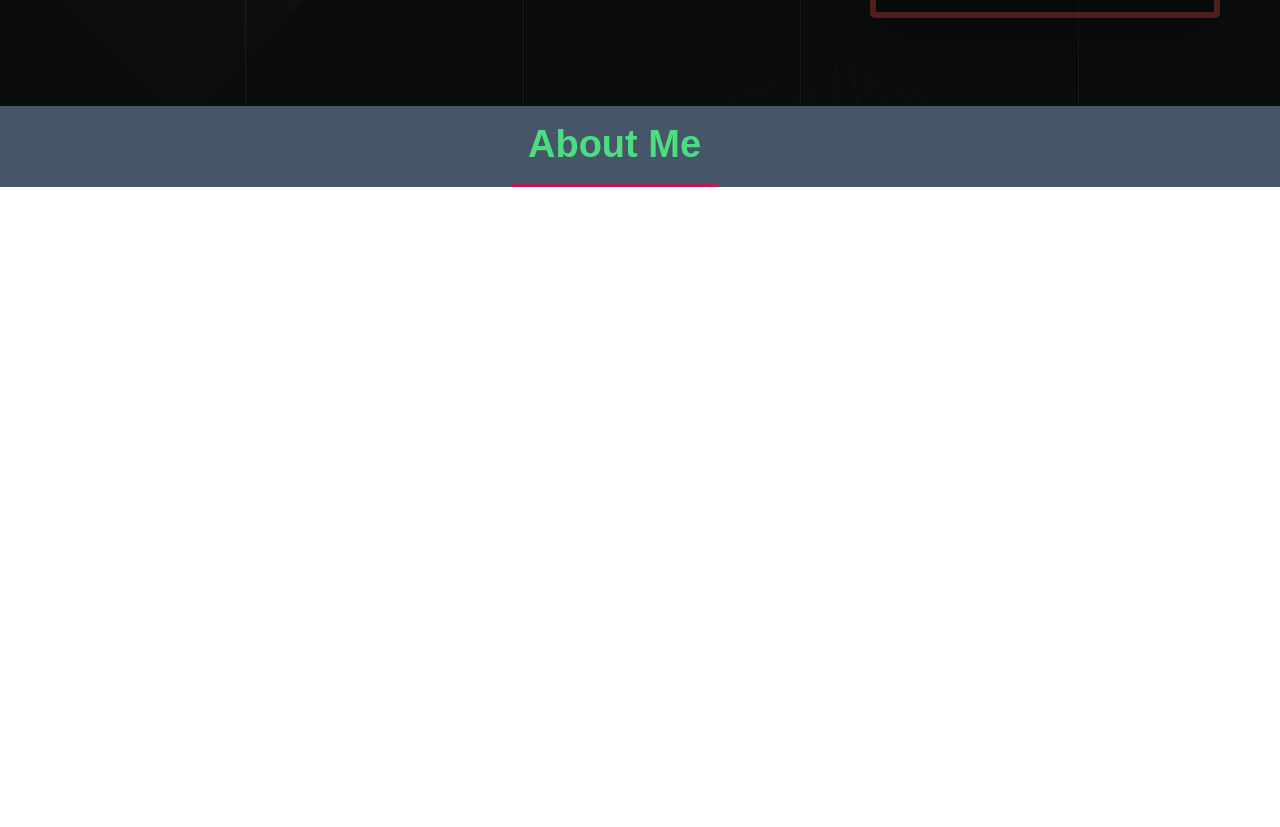
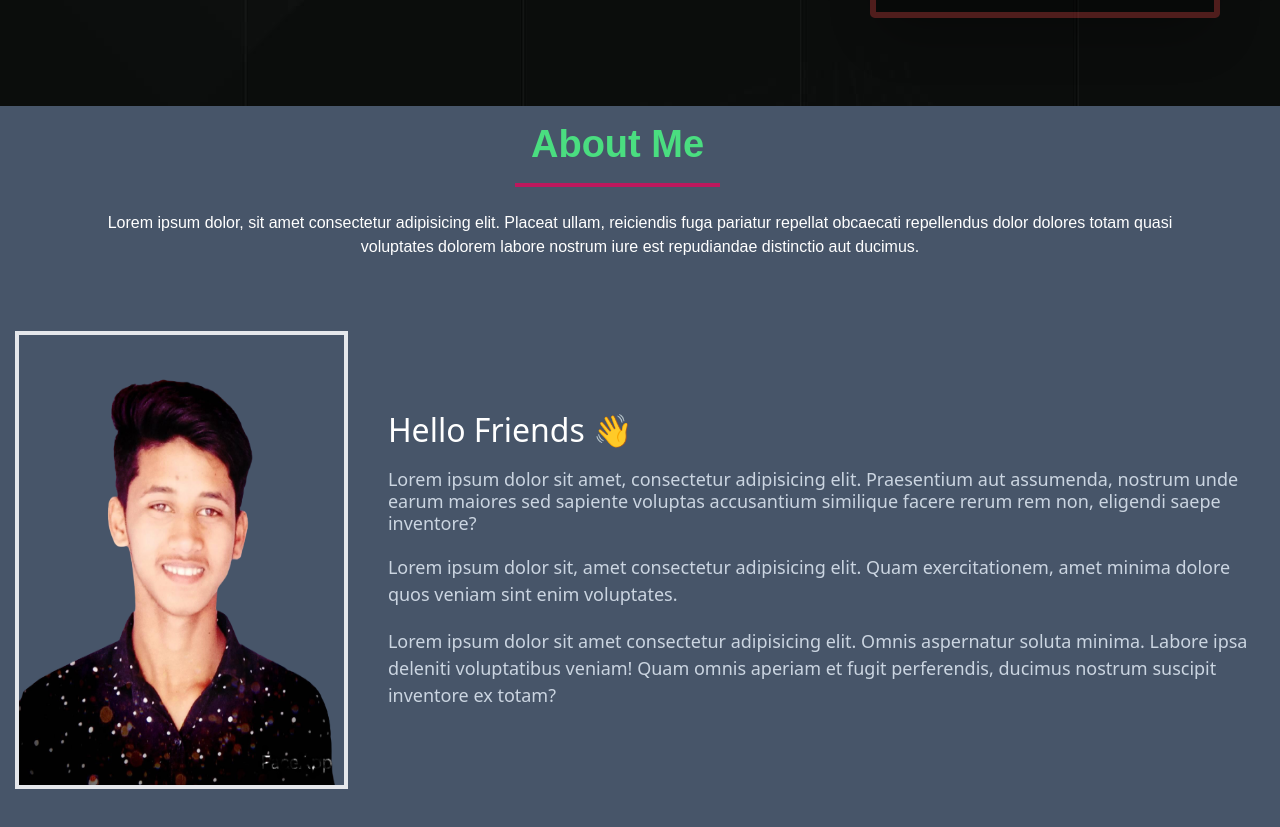
Before and after one commit to Rahul-4u/pro, a React (Vite) app: page / in a window 1280 px wide. Shown: the part 631-1458 px from the top of the page. Before the commit the page ends 826 px from the top, so only its background shows below. Built offline with nearby package versions, Linux system fonts and the light colour scheme.

Commit message:
first commit

```diff
--- a/src/pages/TitelOne.jsx
+++ b/src/pages/TitelOne.jsx
@@ -8,6 +8,7 @@ export default function TitelOne(titel) {
 
 
 
+
     </div>
   )
 }
--- a/src/pages/about/About.jsx
+++ b/src/pages/about/About.jsx
@@ -1,19 +1,14 @@
 import React from 'react'
-import TitelOne from '../TitelOne'
+import { Fade } from 'react-awesome-reveal'
 
 export default function About() {
   return (
-    <div className=' bg-slate-600'>
-      <div>
-        <div className=' after:w-32 after:h-2 after:bg-white after:absolute'>
-          <TitelOne name="About Me"/>
-        </div>
-
-
-        <div></div>
-
-
-      </div>
+    <div>
+    <Fade cascade damping={0.1}>
+  <p>I enter first...</p>
+  <p>...then comes my turn...</p>
+  <p>...and finally you see me!</p>
+</Fade>
 
     </div>
   )
--- /dev/null
+++ b/src/pages/about/AboutSe.jsx
@@ -0,0 +1,51 @@
+import React from 'react'
+import TitelOne from '../TitelOne'
+import { Fade, Slide } from 'react-awesome-reveal'
+
+
+
+
+export default function AboutSe() {
+  return (
+    <div>
+       <div className=' bg-slate-600'>
+      <div className='container'>
+        <div className='  '>
+
+           <Fade delay='65'>
+           <TitelOne name='About Me'/>
+            </Fade>
+
+          <Fade delay='80'>
+          <p className='text-white  font-bodyFont py-4 md:px-20 md:text-center'>Lorem ipsum dolor, sit amet consectetur adipisicing elit. Placeat ullam, reiciendis fuga pariatur repellat obcaecati repellendus dolor dolores totam quasi voluptates dolorem labore nostrum iure est repudiandae distinctio aut ducimus.</p>
+          </Fade>
+        </div>
+
+
+        <div className='md:flex py-12  items-center gap-10'>
+
+           <Slide direction='left'>
+
+           <div className='border-4  md:w-full w-[250px] '><img className='md:w-[700px] w-[250px] h-[300px] md:h-[450px] ' src="./About.png" alt="" /></div>
+           </Slide>
+
+          <Slide  direction='right'>
+          <div className='md:w-full font-sans md:gap-5 gap-2 flex flex-col py-4 '>
+            <h1 className='text-white md:text-[32px] text-[25px]'>Hello Friends 👋</h1>
+           <span className=' text-[18px]  gap-5 flex flex-col text-slate-300'>
+           <h5>Lorem ipsum dolor sit amet, consectetur adipisicing elit. Praesentium aut assumenda, nostrum unde earum maiores sed sapiente voluptas accusantium similique facere rerum rem non, eligendi saepe inventore?</h5>
+           <p>Lorem ipsum dolor sit, amet consectetur adipisicing elit. Quam exercitationem, amet minima dolore quos veniam sint enim voluptates.</p>
+           <p>Lorem ipsum dolor sit amet consectetur adipisicing elit. Omnis aspernatur soluta minima. Labore ipsa deleniti voluptatibus veniam! Quam omnis aperiam et fugit perferendis, ducimus nostrum suscipit inventore ex totam?</p>
+
+           </span>
+          </div>
+          </Slide>
+        </div>
+
+
+      </div>
+
+    </div>
+    </div>
+  )
+}
--- a/src/pages/home/Home.jsx
+++ b/src/pages/home/Home.jsx
@@ -1,13 +1,15 @@
 import React from 'react'
 import MeinHome from '../MeinHome'
-import About from '../about/About'
+import AboutSe from '../about/AboutSe'
 
 
 export default function Home() {
   return (
-   <div>
+   <div className=''>
     <MeinHome/>
-    <About/>
+
+    <AboutSe/>
+
    </div>
   )
 }
```
Also changed, not shown: public/About.png (added).
